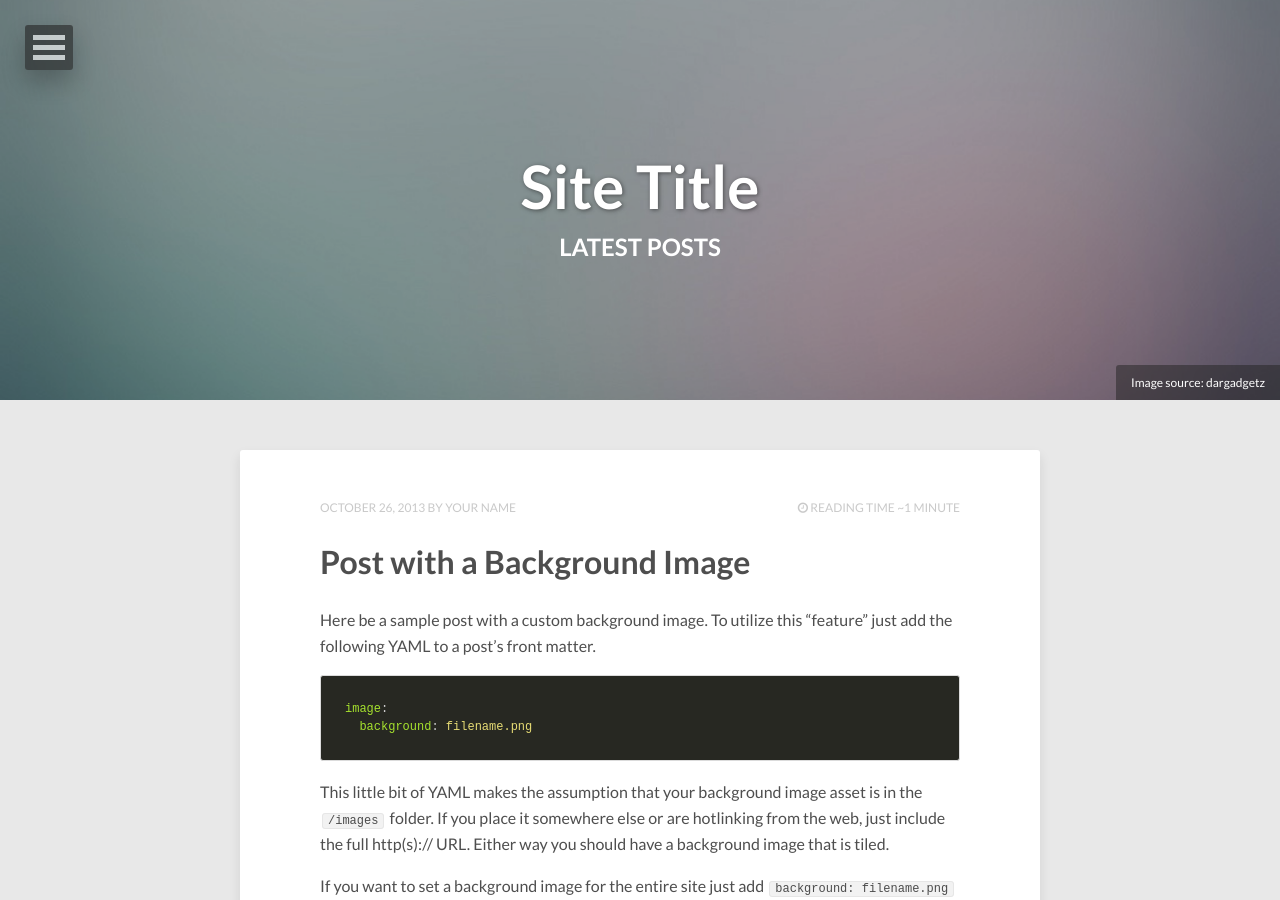
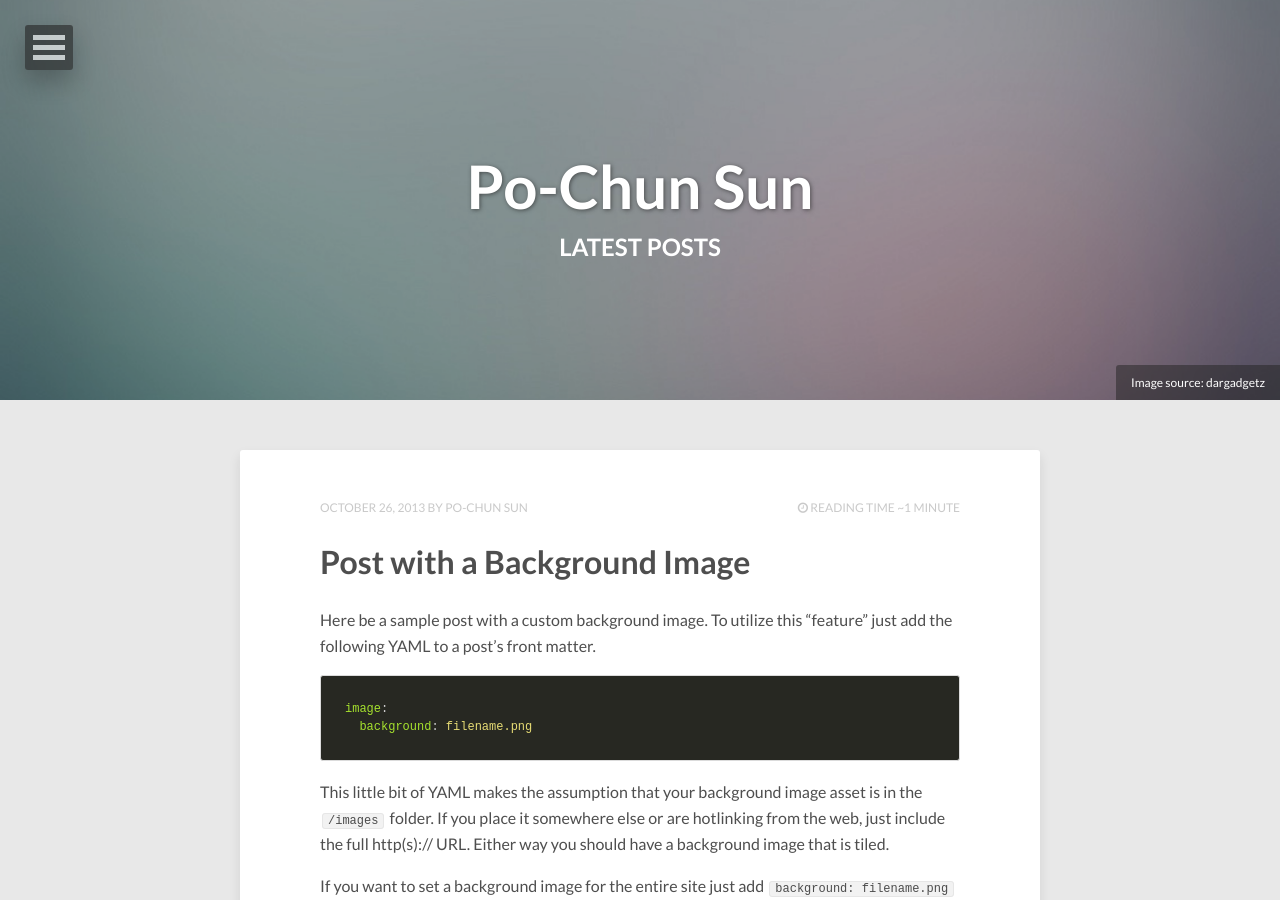
Before and after one commit to pochunsun/pochunsun.github.io, a Jekyll site: the page built from index.html, in a window 1280 px wide and 900 px high. Built offline with Jekyll 4.4.1, drawn with Linux system fonts in a browser that asks for light colours; nearby versions of some CDN libraries; the list of posts is cut into pages by our own code; some of the changed text lies outside the part shown.

Commit message:
Update _config.yml

```diff
--- a/_config.yml
+++ b/_config.yml
@@ -1,5 +1,5 @@
-title:            Site Title
-description:      Describe your website here.
+title:            Po-Chun Sun
+description:      Well
 disqus_shortname:
 reading_time:     true
 words_per_minute: 200
@@ -9,10 +9,10 @@ url:
 
 # Owner/author information
 owner:
-  name:           Your Name
+  name:           Po-Chun Sun
   avatar:         avatar.jpg
-  bio:            "Your bio goes here. It shouldn't be super long but a good sentence or two should suffice."
-  email:          you@email.com
+  bio:            "Hi! I'm Po-Chun, a NCU master student in Physics."
+  email:          pochunsun97@g.ncu.edu.tw
   # Social networking links used in footer. Update and remove as you like.
   twitter:
   facebook:
```
